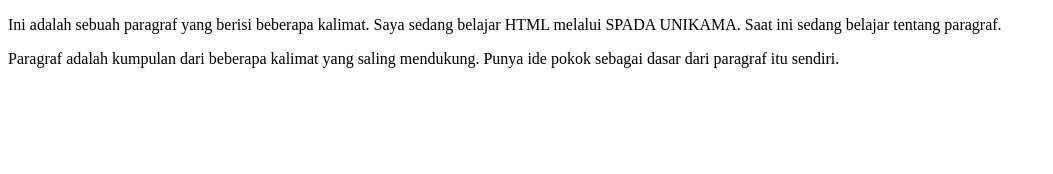
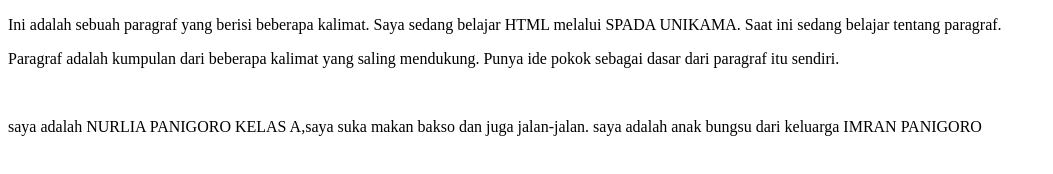
Before and after one commit to nursepthya/Tugas-TOS-Nursepthya, a plain HTML site: page index.html in a window 1280 px wide. Shown: the whole page, without its empty margins (0-1053 px from the left). Drawn offline with Linux system fonts and the light colour scheme.

Commit message:
menambah 1 paragraf
saya menambahkan 1 paragraf pada index html

```diff
--- a/index.html
+++ b/index.html
@@ -8,5 +8,7 @@
         Saya sedang belajar HTML melalui SPADA UNIKAMA. Saat ini sedang belajar tentang paragraf.</p>
         <p>Paragraf adalah kumpulan dari beberapa kalimat yang saling
         mendukung. Punya ide pokok sebagai dasar dari paragraf itu sendiri.</p>
+        <br>
+        <p>saya adalah NURLIA PANIGORO KELAS A,saya suka makan bakso dan juga jalan-jalan. saya adalah anak bungsu dari keluarga IMRAN PANIGORO</p>
     </body>
 </html>
```
